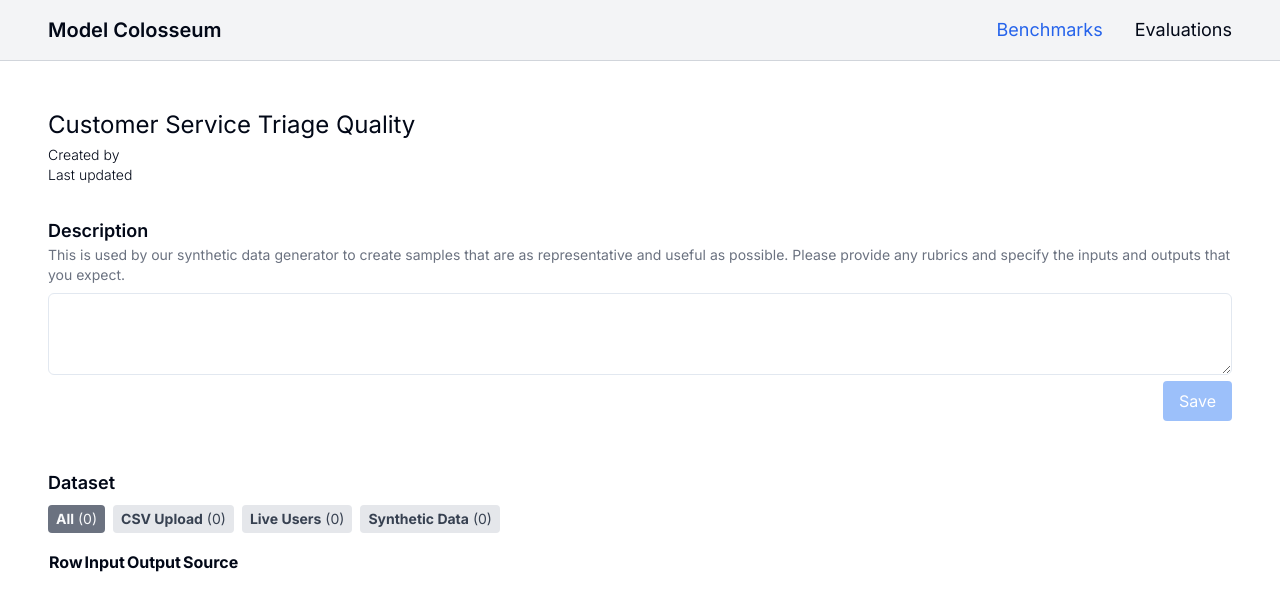
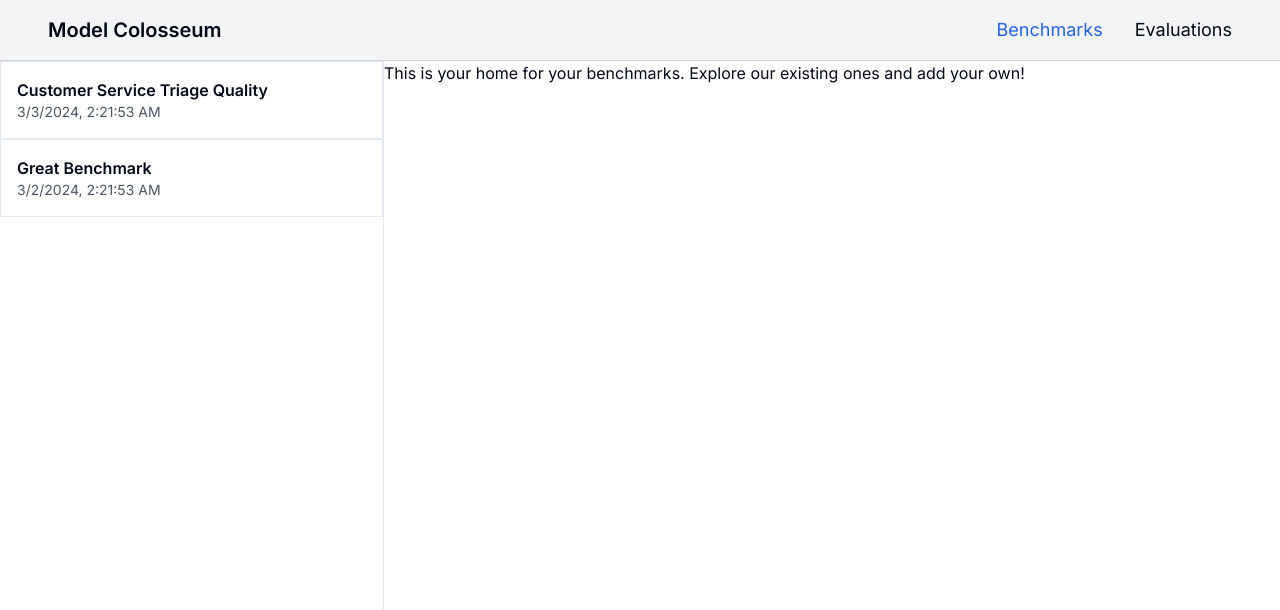
Before and after one commit to klyap/model-colosseum, a Next.js app: page /benchmark in a window 1280 px wide. Shown: the top 610 px of the page. Built offline with nearby package versions, Linux system fonts and the light colour scheme.

Commit message:
refactor overview page

```diff
--- a/components/ui/BenchmarkSidebar.tsx
+++ b/components/ui/BenchmarkSidebar.tsx
@@ -8,18 +8,17 @@ export default function BenchmarkSidebar({
   selectedId,
   children,
 }: {
-  selectedId: string;
+  selectedId?: string;
   children: React.ReactNode;
 }) {
   return (
     <div className="flex flex-row">
-      <div className="w-96 h-screen border-r">
+      <div className="w-96 max-w-96 h-screen border-r">
         {benchmarks.map((b) => {
           const isSelected = b.id === selectedId;
           return (
-            <Link href={`/benchmark/${b.id}`}>
+            <Link key={b.id} href={`/benchmark/${b.id}`}>
               <div
-                key={b.id}
                 className={`px-4 py-4 border ${
                   isSelected ? "bg-gray-100" : ""
                 }`}
--- /dev/null
+++ b/src/app/benchmark/(overview)/page.tsx
@@ -0,0 +1,17 @@
+"use client";
+
+import React from "react";
+import BenchmarkSidebar from "@/components/ui/BenchmarkSidebar";
+
+export default function Benchmark() {
+  return (
+    <>
+      <BenchmarkSidebar>
+        <div>
+          This is your home for your benchmarks. Explore our existing ones and
+          add your own!
+        </div>
+      </BenchmarkSidebar>
+    </>
+  );
+}
--- a/src/app/benchmark/page.tsx
+++ /dev/null
@@ -1,137 +0,0 @@
-"use client";
-
-import React from "react";
-import { benchmarks } from "@/lib/data/benchmarks";
-
-export default function Benchmark() {
-  const [dataFilter, setDataFilter] = React.useState("All");
-
-  const benchmark = benchmarks.find((i) => i.id === "123");
-  const data = benchmark?.data.filter(
-    (item) => dataFilter === "All" || item.source === dataFilter
-  );
-
-  const sourceCounts = benchmark?.data.reduce(
-    (acc: { [key: string]: number }, item) => {
-      acc[item.source] = (acc[item.source] || 0) + 1;
-      return acc;
-    },
-    {} as { [key: string]: number }
-  );
-
-  return (
-    <div className="px-12 my-12">
-      <div className="text-2xl mb-1">Customer Service Triage Quality</div>
-      <div className="text-sm">
-        <div>
-          <span className="font-light">Created by</span>
-          <span className="font-semibold"> {benchmark?.createdByName}</span>
-        </div>
-        <div>
-          <span className="font-light">Last updated</span>
-          <span className="font-semibold">
-            {" "}
-            {benchmark?.updatedAt &&
-              new Date(benchmark.updatedAt).toLocaleString("en-US", {
-                month: "long",
-                day: "numeric",
-                hour: "numeric",
-                minute: "2-digit",
-                hour12: true,
-              })}
-          </span>
-        </div>
-      </div>
-      <div className="py-8">
-        <div className="text-lg font-semibold">Description</div>
-        <div className="text-sm text-gray-500 mb-2">
-          This is used by our synthetic data generator to create samples that
-          are as representative and useful as possible. Please provide any
-          rubrics and specify the inputs and outputs that you expect.
-        </div>
-        <textarea
-          className="w-full p-4 border rounded-md"
-          defaultValue={benchmark?.description}
-        />
-        <div className="text-right">
-          <button
-            className="px-4 py-2 bg-blue-500 text-white rounded opacity-50"
-            disabled
-          >
-            Save
-          </button>
-        </div>
-      </div>
-      <div className="py-4">
-        <div className="text-lg font-semibold mb-2">Dataset</div>
-        <div className="flex space-x-2 mb-4">
-          <button
-            onClick={() => setDataFilter("All")}
-            className={`px-2 py-1 text-sm rounded ${
-              dataFilter === "All"
-                ? "bg-gray-500 text-gray-50 hover:bg-gray-600"
-                : "bg-gray-200 text-gray-700 hover:bg-gray-300"
-            }`}
-          >
-            <strong>All</strong> ({benchmark?.data.length || "0"})
-          </button>
-          <button
-            onClick={() => setDataFilter("csv")}
-            className={`px-2 py-1 text-sm rounded ${
-              dataFilter === "csv"
-                ? "bg-gray-500 text-gray-50 hover:bg-gray-600"
-                : "bg-gray-200 text-gray-700 hover:bg-gray-300"
-            }`}
-          >
-            <strong>CSV Upload</strong> ({sourceCounts?.["csv"] || "0"})
-          </button>
-          <button
-            onClick={() => setDataFilter("live")}
-            className={`px-2 py-1 text-sm rounded ${
-              dataFilter === "live"
-                ? "bg-gray-500 text-gray-50 hover:bg-gray-600"
-                : "bg-gray-200 text-gray-700 hover:bg-gray-300"
-            }`}
-          >
-            <strong>Live Users</strong> ({sourceCounts?.["live"] || "0"})
-          </button>
-          <button
-            onClick={() => setDataFilter("synthetic")}
-            className={`px-2 py-1 text-sm rounded ${
-              dataFilter === "synthetic"
-                ? "bg-gray-500 text-gray-50 hover:bg-gray-600"
-                : "bg-gray-200 text-gray-700 hover:bg-gray-300"
-            }`}
-          >
-            <strong>Synthetic Data</strong> (
-            {sourceCounts?.["synthetic"] || "0"})
-          </button>
-        </div>
-        <table className="border-collapse block md:table">
-          <thead className="block md:table-header-group">
-            <tr className="border md:border-none md:table-row">
-              <th className="block md:table-cell">Row</th>
-              <th className="block md:table-cell">Input</th>
-              <th className="block md:table-cell">Output</th>
-              <th className="block md:table-cell">Source</th>
-            </tr>
-          </thead>
-          <tbody className="block md:table-row-group">
-            {data?.map((datum, idx) => (
-              <tr key={`key=${idx}`}>
-                <td>{idx}</td>
-                <td>
-                  {datum.input.length > 50
-                    ? `${datum.input.substring(0, 47)}...`
-                    : datum.input}
-                </td>
-                <td>{datum.output}</td>
-                <td>{datum.source}</td>
-              </tr>
-            ))}
-          </tbody>
-        </table>
-      </div>
-    </div>
-  );
-}
--- a/src/app/layout.tsx
+++ b/src/app/layout.tsx
@@ -28,7 +28,7 @@ export default function RootLayout({
                 path.includes("/benchmark") ? "text-blue-600" : ""
               }`}
             >
-              <Link href="/benchmark">Benchmarks</Link>
+              <Link href="/benchmark/1">Benchmarks</Link>
             </div>
             <div
               className={`text-lg hover:text-blue-600 ${
```
